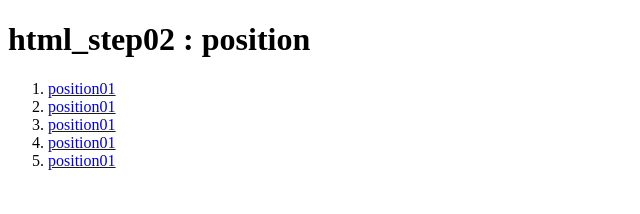
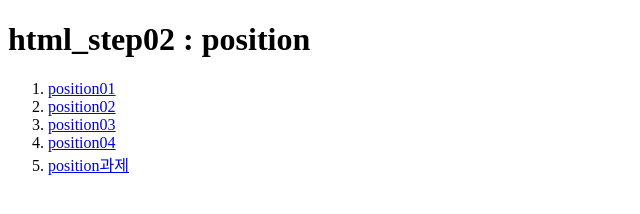
Before and after one commit to emilyyujeong/html_step02, a plain HTML site: page index.html in a window 1280 px wide. Shown: the full height of the page, 0-640 px from the left. Drawn offline with Linux system fonts and the light colour scheme.

Commit message:
Add files via upload

```diff
--- a/index.html
+++ b/index.html
@@ -20,20 +20,20 @@
         </li>
 
         <li>
-            <a href="position02.html">position01</a>
+            <a href="position02.html">position02</a>
         </li>
 
         <li>
-            <a href="position03.html">position01</a>
+            <a href="position03.html">position03</a>
         </li>
 
         <li>
-            <a href="position00.html">position01</a>
+            <a href="position00.html">position04</a>
         </li>
 
 
         <li>
-            <a href="position_practice.html">position01</a>
+            <a href="position_practice.html">position과제</a>
         </li>
 
     </ol>
```
